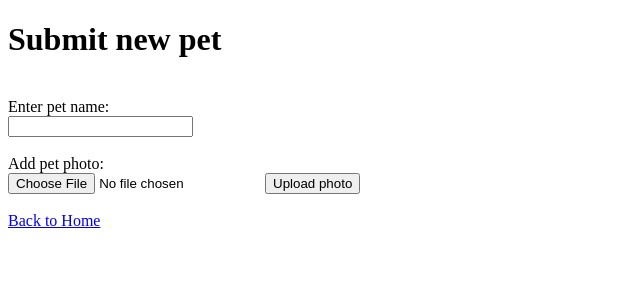
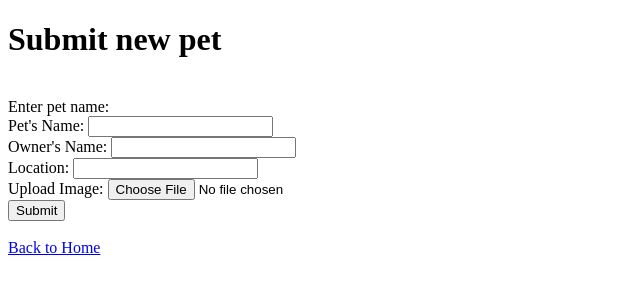
Before and after one commit to edyau1024/LostPetApp, a Flask app: page /submit in a window 1280 px wide. Shown: the top 300 px of the page, without its empty margins (0-640 px from the left). Run offline with Flask 3, Linux system fonts and the light colour scheme.

Commit message:
Update form.html

```diff
--- a/templates/form.html
+++ b/templates/form.html
@@ -7,10 +7,20 @@
     <h1>Submit new pet</h1><br>
     Enter pet name:<br>
 <form method="POST" enctype="multipart/form-data">
-    <input type="text" name="name" required><br><br>
-    Add pet photo:<br>
-    <input type="file" name="image">
-    <button type="submit">Upload photo</button>
+    <label>Pet's Name:</label>
+    <input type="text" name="pet_name" required><br>
+
+    <label>Owner's Name:</label>
+    <input type="text" name="owner_name" required><br>
+
+    <label>Location:</label>
+    <input type="text" name="location" required><br>
+
+    <label>Upload Image:</label>
+    <input type="file" name="image"><br>
+
+    <button type="submit">Submit</button>
+
 </form>
     <br>
     <a href="{{ url_for('home') }}">Back to Home</a>
```
